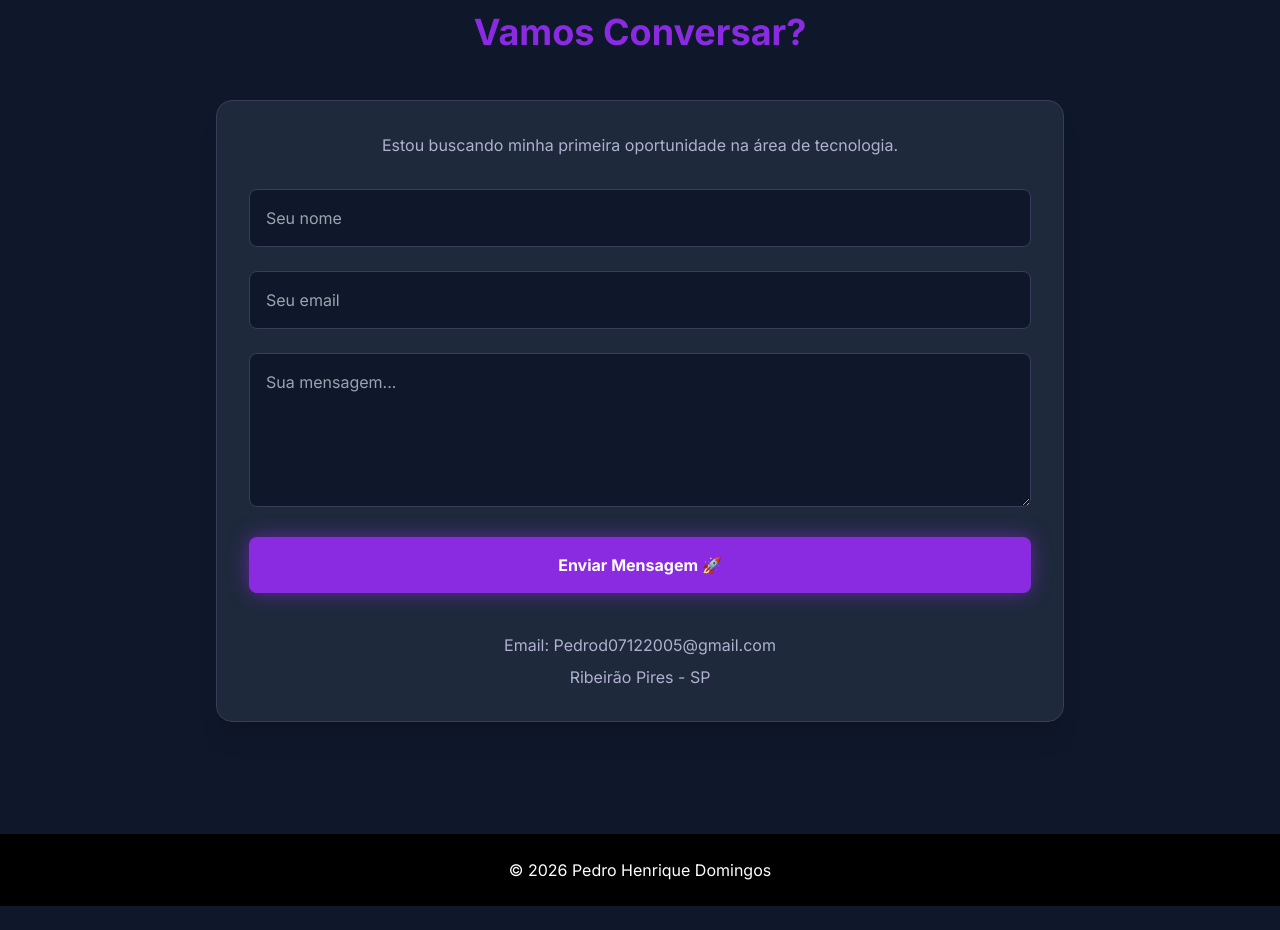
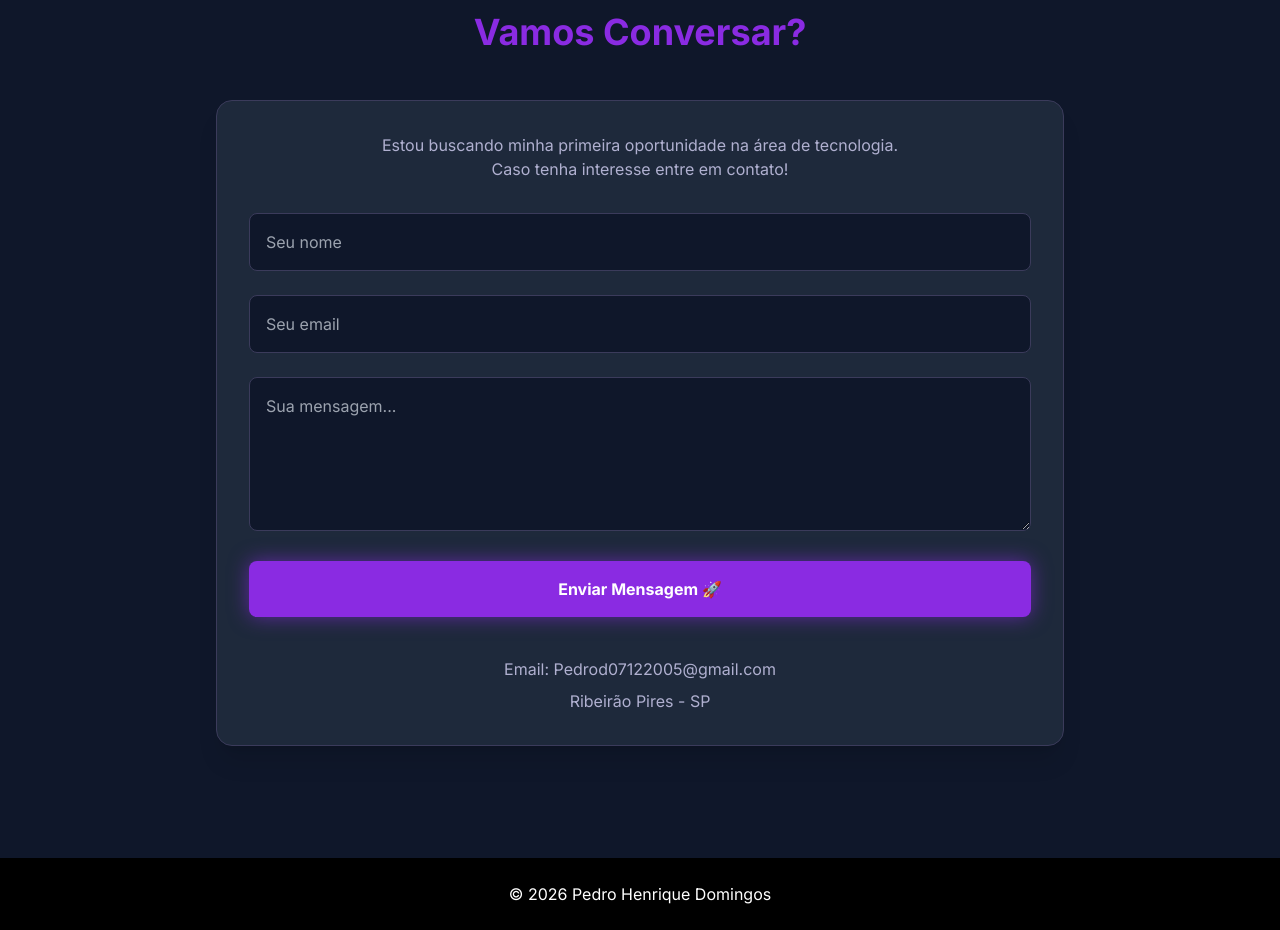
Before and after one commit to Domingos001/portfolio-react, a React (Vite) app: page / in a window 1280 px wide. Shown: the part 2140-3070 px from the top of the page. Before the commit the page ends 3046 px from the top, so only its background shows below. Built offline with nearby package versions, Linux system fonts and the light colour scheme; the HTML template or start-up script is replaced by a standard one.

Commit message:
atualizando a mensagem de contato

```diff
--- a/src/components/Contato.jsx
+++ b/src/components/Contato.jsx
@@ -64,7 +64,8 @@ export default function Contato() {
 
         <div className="bg-[#1e293b] border border-borderCustom p-8 rounded-2xl shadow-xl">
           <p className="text-textMedium text-center mb-8">
-            Estou buscando minha primeira oportunidade na área de tecnologia.
+            Estou buscando minha primeira oportunidade na área de tecnologia.<br></br>
+            Caso tenha interesse entre em contato!
           </p>
 
           <form onSubmit={onSubmit} className="space-y-6">
```
